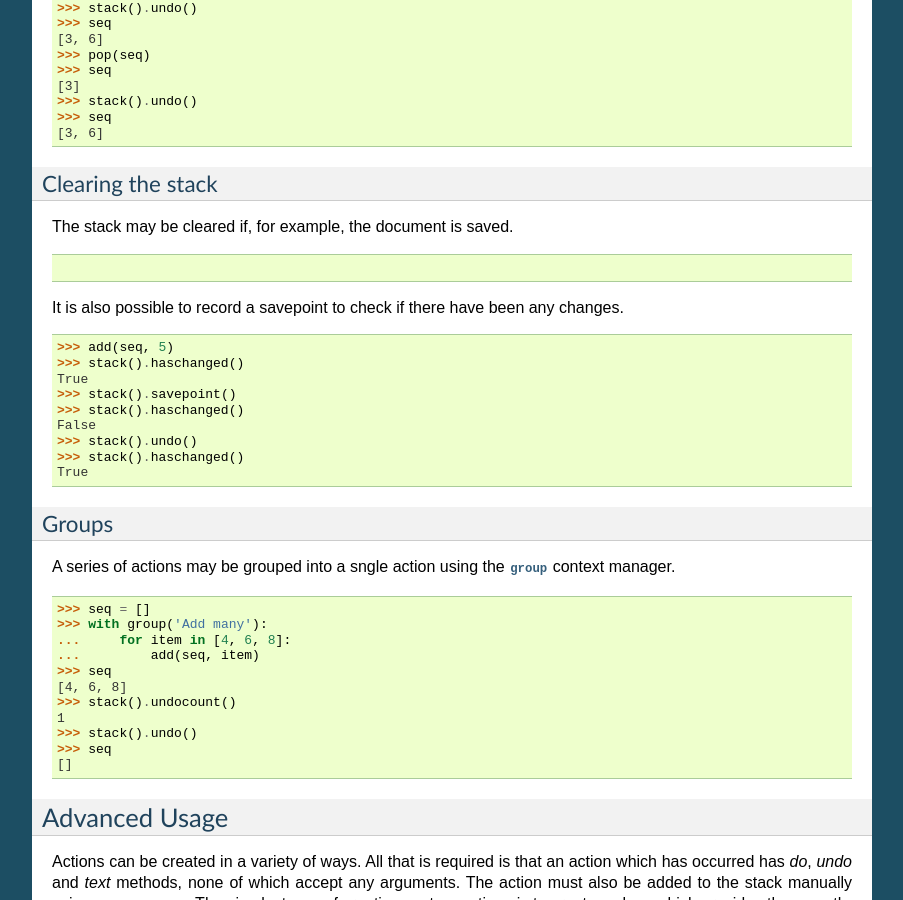
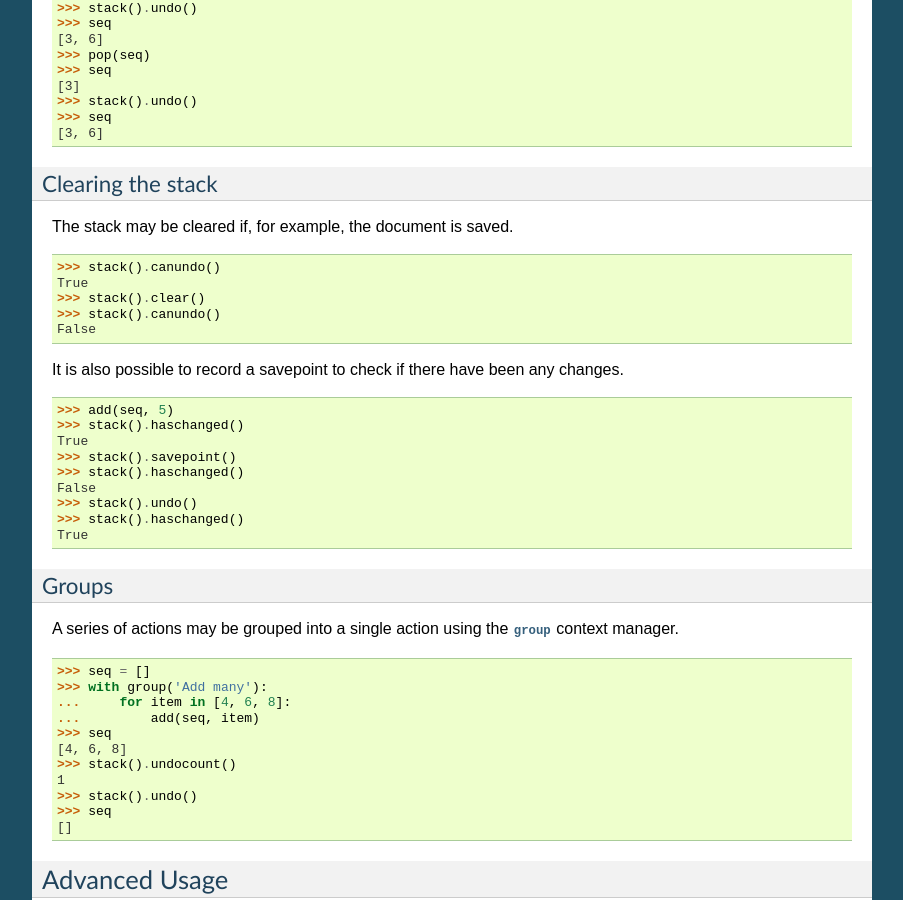
Before and after one commit to laomaiweng/aquavitae-undo, a Sphinx documentation site: the page built from doc/source/index.rst, in a window 1280 px wide and 900 px high, scrolled down 1467 px. Shown: the whole window, without its empty margins (198-1101 px from the left). Built offline with Sphinx 7.4.7, drawn with Linux system fonts in a browser that asks for light colours.

Commit message:
Minor documentation udpates

```diff
--- a/doc/source/conf.py
+++ b/doc/source/conf.py
@@ -31,10 +31,7 @@ sys.path.insert(0, os.path.abspath('../..'))
 
 # Add any Sphinx extension module names here, as strings. They can be extensions
 # coming with Sphinx (named 'sphinx.ext.*') or your custom ones.
-extensions = ['sphinx.ext.todo',
-              'sphinx.ext.autodoc',
-              'sphinx.ext.autosummary',
-              'sphinx.ext.doctest',
+extensions = ['sphinx.ext.doctest',
               'sphinx.ext.intersphinx']
 
 
--- a/doc/source/index.rst
+++ b/doc/source/index.rst
@@ -141,12 +141,15 @@ The stack may be cleared if, for example, the document is saved.
 
    >>> add(seq, 4)
 
+
 .. doctest::
+
    >>> stack().canundo()
    True
    >>> stack().clear()
    >>> stack().canundo()
    False
+
 
 It is also possible to record a savepoint to check if there have been any
 changes.
@@ -167,8 +170,14 @@ changes.
 Groups
 ^^^^^^
 
-A series of actions may be grouped into a sngle action using the
+A series of actions may be grouped into a single action using the
 `group` context manager.
+
+.. doctest::
+    :hide:
+
+    >>> stack().clear()
+
 
 .. doctest::
 
```
